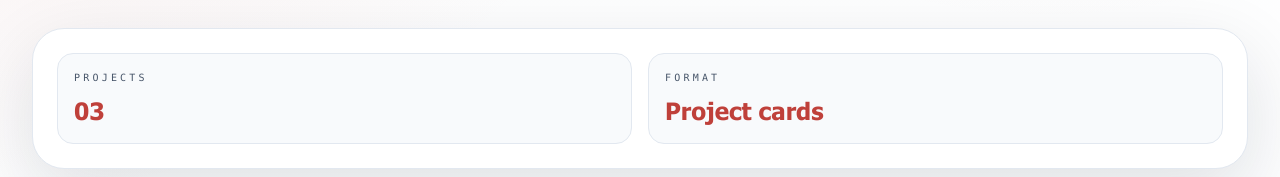
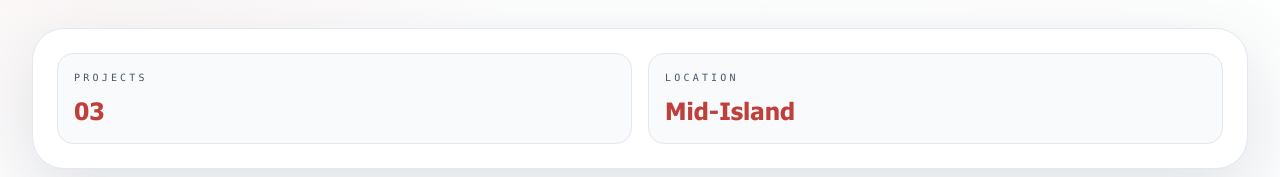
Before and after one commit to ianrandmckenzie/islanderroofingandsiding.ca, a website built with Vite: page src/projects.html in a window 1280 px wide. Shown: the part 587-764 px from the top of the page. Built offline with nearby package versions, Linux system fonts and the light colour scheme.

Commit message:
Minor text fix

```diff
--- a/src/projects.html
+++ b/src/projects.html
@@ -31,8 +31,8 @@
                         <div class="mt-2 text-2xl font-black text-primary">03</div>
                     </div>
                     <div class="rounded-2xl border border-slate-200 bg-slate-50 p-4 dark:border-slate-800 dark:bg-slate-950">
-                        <div class="text-[10px] font-mono uppercase tracking-[0.32em] text-secondary">Format</div>
-                        <div class="mt-2 text-2xl font-black text-primary">Project cards</div>
+                        <div class="text-[10px] font-mono uppercase tracking-[0.32em] text-secondary">Location</div>
+                        <div class="mt-2 text-2xl font-black text-primary">Mid-Island</div>
                     </div>
                 </div>
             </div>
```
